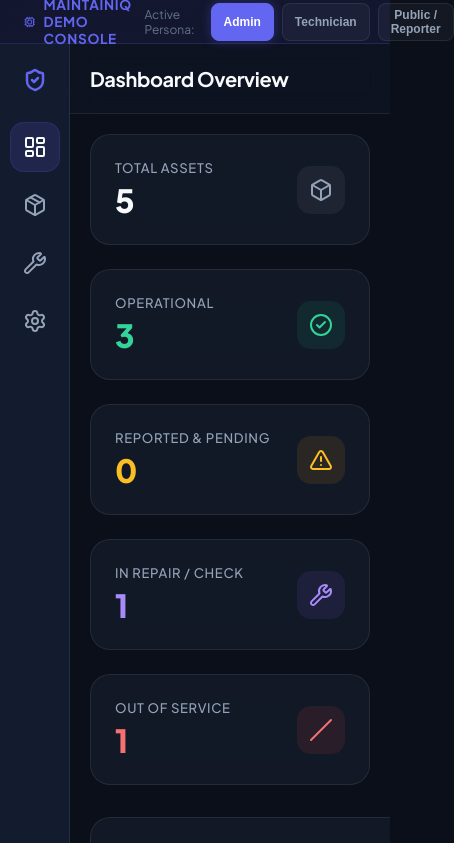
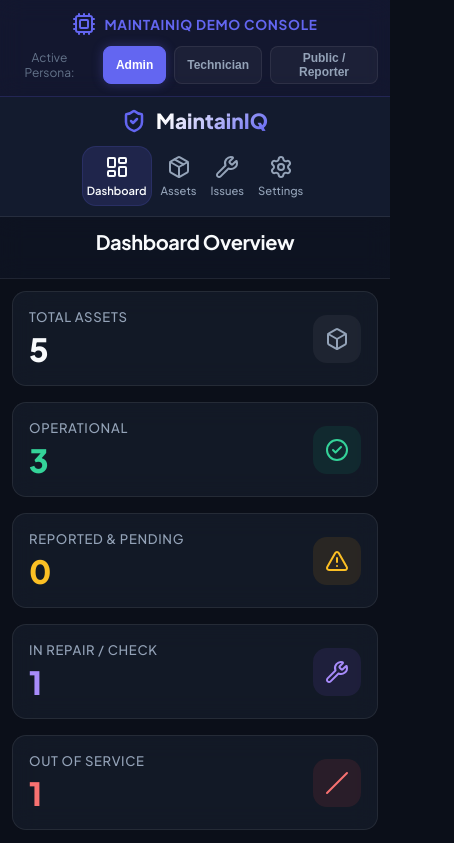
Before and after one commit to iabdulmateen/MaintainiQ, a plain HTML site: page index.html in a window 390 px wide. Shown: the top 843 px of the page, 454 px wide, since content can reach past the window. Drawn offline with nearby package versions, Linux system fonts and the light colour scheme.

Commit message:
Add files via upload

```diff
--- a/styles.css
+++ b/styles.css
@@ -786,3 +786,193 @@ body {
     align-items: stretch;
   }
 }
+@media (max-width: 1024px) {
+  .app-sidebar {
+    width: 70px !important;
+    padding: 24px 10px !important;
+    align-items: center !important;
+  }
+  .app-logo span, .nav-item span, .user-info, .sidebar-footer {
+    display: none !important;
+  }
+  .nav-item a {
+    justify-content: center !important;
+    padding: 12px !important;
+  }
+  .app-logo {
+    margin-bottom: 30px !important;
+  }
+  .dashboard-layout {
+    grid-template-columns: 1fr !important;
+  }
+}
+
+@media (max-width: 768px) {
+  .demo-control-bar {
+    height: auto !important;
+    flex-direction: column !important;
+    gap: 10px !important;
+    padding: 12px !important;
+    text-align: center !important;
+  }
+
+  .demo-roles {
+    width: 100% !important;
+    justify-content: center !important;
+  }
+
+  .app-container {
+    flex-direction: column !important;
+    height: auto !important;
+    overflow: visible !important;
+  }
+
+  .app-sidebar {
+    display: flex !important;
+    width: 100% !important;
+    border-right: none !important;
+    border-bottom: 1px solid var(--border-color) !important;
+    padding: 12px 16px !important;
+  }
+
+  .app-logo {
+    margin-bottom: 12px !important;
+    justify-content: center !important;
+  }
+
+  .app-logo span, .nav-item span {
+    display: inline !important;
+  }
+
+  .nav-menu {
+    flex-direction: row !important;
+    justify-content: space-around !important;
+    width: 100% !important;
+    gap: 4px !important;
+  }
+
+  .nav-item {
+    flex: 1 !important;
+    text-align: center !important;
+  }
+
+  .nav-item a {
+    padding: 8px 4px !important;
+    font-size: 0.75rem !important;
+    flex-direction: column !important;
+    gap: 4px !important;
+    justify-content: center !important;
+  }
+
+  .sidebar-footer, .user-info {
+    display: none !important;
+  }
+
+  .app-content {
+    overflow: visible !important;
+    height: auto !important;
+  }
+
+  .app-header {
+    height: auto !important;
+    flex-direction: column !important;
+    gap: 12px !important;
+    padding: 16px !important;
+    text-align: center !important;
+  }
+
+  .header-actions {
+    width: 100% !important;
+    justify-content: center !important;
+    flex-wrap: wrap !important;
+    gap: 10px !important;
+  }
+
+  .view-container {
+    padding: 16px !important;
+  }
+
+  .glass-card {
+    padding: 16px !important;
+    border-radius: var(--radius-md) !important;
+  }
+
+  .btn {
+    padding: 10px 16px !important;
+    font-size: 0.85rem !important;
+    width: 100% !important;
+    justify-content: center !important;
+  }
+
+  .form-row {
+    grid-template-columns: 1fr !important;
+    gap: 12px !important;
+  }
+
+  .modal-backdrop {
+    padding: 16px !important;
+    align-items: flex-end !important;
+  }
+
+  .modal-container {
+    max-width: 100% !important;
+    border-radius: var(--radius-md) !important;
+  }
+
+  .modal-header, .modal-body, .modal-footer {
+    padding: 16px !important;
+  }
+
+  .modal-footer {
+    flex-direction: column-reverse !important;
+  }
+
+  .stats-grid {
+    grid-template-columns: 1fr !important;
+    gap: 16px !important;
+    margin-bottom: 24px !important;
+  }
+
+  .dashboard-layout, .details-grid {
+    grid-template-columns: 1fr !important;
+    gap: 24px !important;
+  }
+
+  .grid-actions-bar {
+    flex-direction: column !important;
+    align-items: stretch !important;
+    gap: 12px !important;
+  }
+
+  .search-input-wrapper {
+    max-width: 100% !important;
+    width: 100% !important;
+  }
+
+  .public-card {
+    padding: 20px !important;
+  }
+
+  .qr-label-preview {
+    max-width: 100% !important;
+    padding: 16px !important;
+  }
+}
+
+@media (max-width: 640px) {
+  .app-sidebar {
+    padding: 10px !important;
+  }
+
+  .nav-item a {
+    font-size: 0.7rem !important;
+  }
+
+  .app-header {
+    padding: 12px !important;
+  }
+
+  .view-container {
+    padding: 12px !important;
+  }
+}
```
